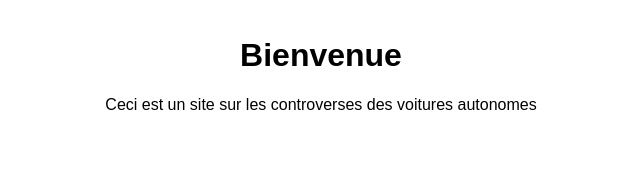
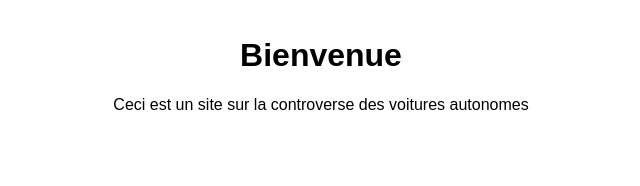
Before and after one commit to ilo80/msh-av-controversy, a React (Vite) app: page / in a window 1280 px wide. Shown: the top 186 px of the page, without its empty margins (319-959 px from the left). Built offline with nearby package versions, Linux system fonts and the light colour scheme.

Commit message:
Update App.tsx

```diff
--- a/src/App.tsx
+++ b/src/App.tsx
@@ -4,7 +4,7 @@ function App() {
   return (
     <div className="container">
       <h1>Bienvenue</h1>
-      <p>Ceci est un site sur les controverses des voitures autonomes</p>
+      <p>Ceci est un site sur la controverse des voitures autonomes</p>
     </div>
   )
 }
```
